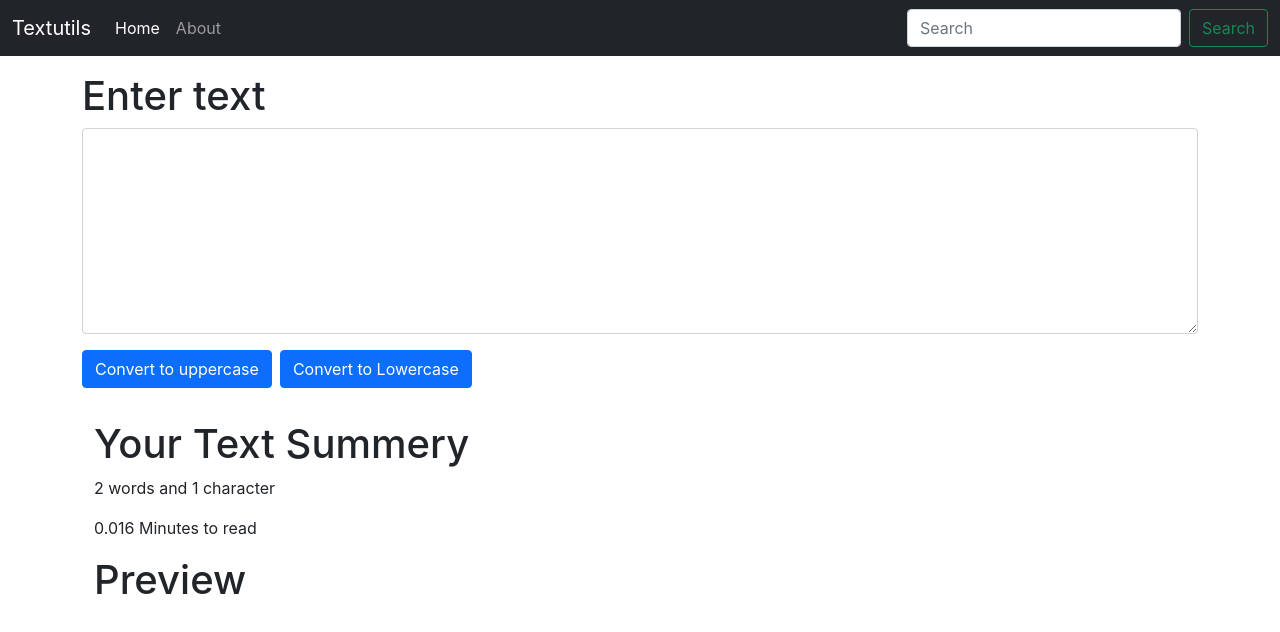
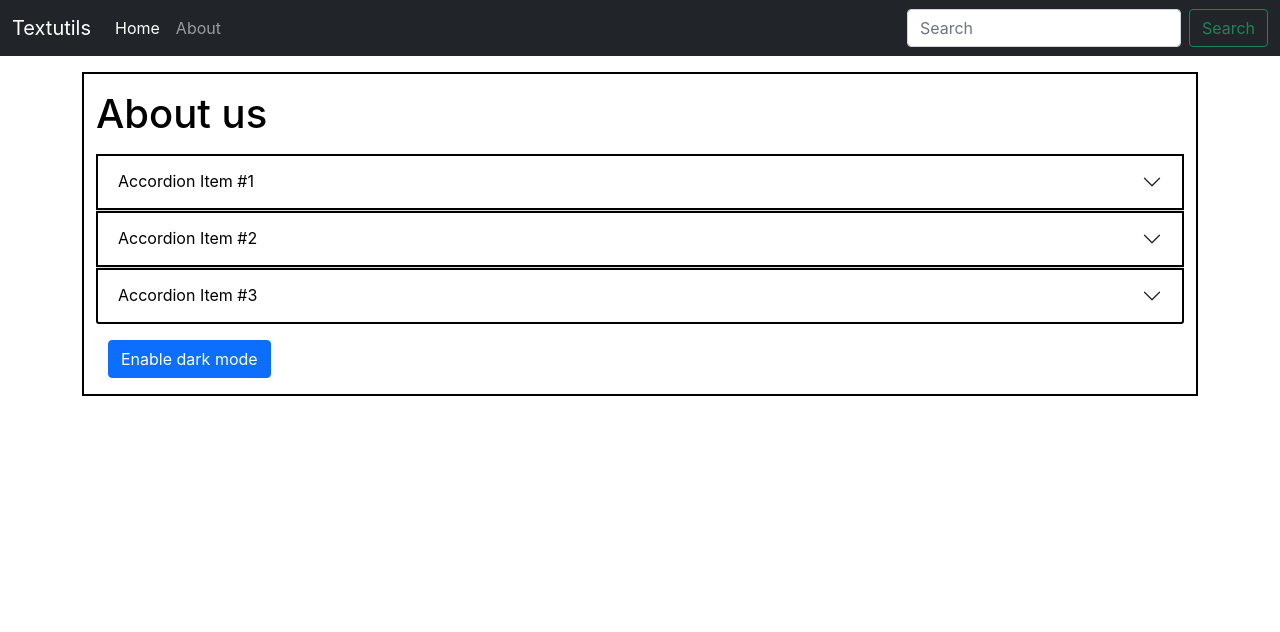
Before and after one commit to itsajay001/TextUtils-react, a React (Create React App) app: page / in a window 1280 px wide. Shown: the top 632 px of the page. Built offline with nearby package versions, Linux system fonts and the light colour scheme.

Commit message:
dark mode

```diff
--- a/src/App.js
+++ b/src/App.js
@@ -2,6 +2,7 @@
 import "./App.css";
 import Navbar from "./Components/Navbar";
 import TextForm from "./Components/TextForm";
+import About from "./Components/About"
 
 function App() {
   return (
@@ -10,9 +11,9 @@
 
       <div className="container my-3">
 
-        <TextForm heading="Enter text" />
+        {/* <TextForm heading="Enter text" /> */}
 
-
+        <About></About>
       </div>
     </>
   );
--- /dev/null
+++ b/src/Components/About.js
@@ -0,0 +1,146 @@
+import React, {useState} from "react";
+
+export default function About() {
+
+  const[myStyle, setMyStyle]= useState(
+     {
+      color: 'black',
+      backgroundColor:'white',
+      border: '2px black solid'
+    })
+
+    const [btntext, setbtntext]= useState(
+      "Enable dark mode"
+)
+const Changeclr=()=>{
+
+
+if(myStyle.color =='black'){
+  console.log("if")
+  setMyStyle(
+    {
+      color: 'white',
+      backgroundColor:'black',
+      border: '2px white solid'
+    }
+
+  )
+  setbtntext("Enable light mode");
+}
+
+else {
+  setMyStyle(
+    {
+      color: 'black',
+      backgroundColor:'white',
+      border: '2px black solid'
+    }
+
+  )
+  setbtntext("Enable dark mode");
+}
+
+
+}
+
+
+
+  return (
+    <div className="container my-3" style={myStyle} >
+      <h1 className="my-3">About us</h1>
+      <div className="accordion accordion-flush" id="accordionFlushExample"  >
+        <div className="accordion-item">
+          <h2 className="accordion-header" id="flush-headingOne" >
+
+            <button
+              className="accordion-button collapsed"
+              type="button"
+              data-bs-toggle="collapse"
+              data-bs-target="#flush-collapseOne"
+              aria-expanded="false"
+              aria-controls="flush-collapseOne"
+              style={myStyle}
+            >
+              Accordion Item #1
+            </button>
+          </h2>
+          <div
+            id="flush-collapseOne"
+            className="accordion-collapse collapse"
+            aria-labelledby="flush-headingOne"
+            data-bs-parent="#accordionFlushExample"
+          >
+            <div className="accordion-body" style={myStyle} >
+              Placeholder content for this accordion, which is intended to
+              demonstrate the <code>.accordion-flush</code> class. This is the
+              first item's accordion body.
+            </div>
+          </div>
+        </div>
+        <div className="accordion-item " >
+          <h2 className="accordion-header" id="flush-headingTwo">
+            <button
+              className="accordion-button collapsed"
+              type="button"
+              data-bs-toggle="collapse"
+              data-bs-target="#flush-collapseTwo"
+              aria-expanded="false"
+              aria-controls="flush-collapseTwo"
+              style={myStyle}
+            >
+              Accordion Item #2
+            </button>
+          </h2>
+          <div
+            id="flush-collapseTwo"
+            className="accordion-collapse collapse"
+            aria-labelledby="flush-headingTwo"
+            data-bs-parent="#accordionFlushExample"
+          >
+            <div className="accordion-body" style={myStyle}>
+              Placeholder content for this accordion, which is intended to
+              demonstrate the <code>.accordion-flush</code> class. This is the
+              second item's accordion body. Let's imagine this being filled with
+              some actual content.
+            </div>
+          </div>
+        </div>
+        <div className="accordion-item">
+          <h2 className="accordion-header" id="flush-headingThree">
+            <button
+              className="accordion-button collapsed"
+              type="button"
+              data-bs-toggle="collapse"
+              data-bs-target="#flush-collapseThree"
+              aria-expanded="false"
+              aria-controls="flush-collapseThree"
+              style={myStyle}
+            >
+              Accordion Item #3
+            </button>
+          </h2>
+          <div
+            id="flush-collapseThree"
+            className="accordion-collapse collapse"
+            aria-labelledby="flush-headingThree"
+            data-bs-parent="#accordionFlushExample"
+          >
+            <div className="accordion-body" style={myStyle}>
+              Placeholder content for this accordion, which is intended to
+              demonstrate the <code>.accordion-flush</code> class. This is the
+              third item's accordion body. Nothing more exciting happening here
+              in terms of content, but just filling up the space to make it
+              look, at least at first glance, a bit more representative of how
+              this would look in a real-world application.
+            </div>
+          </div>
+        </div>
+      </div>
+      <div className="container">
+        <button type="button" className="btn btn-primary my-3" onClick={Changeclr}>
+         {btntext}
+        </button>
+      </div>
+    </div>
+  );
+}
```
